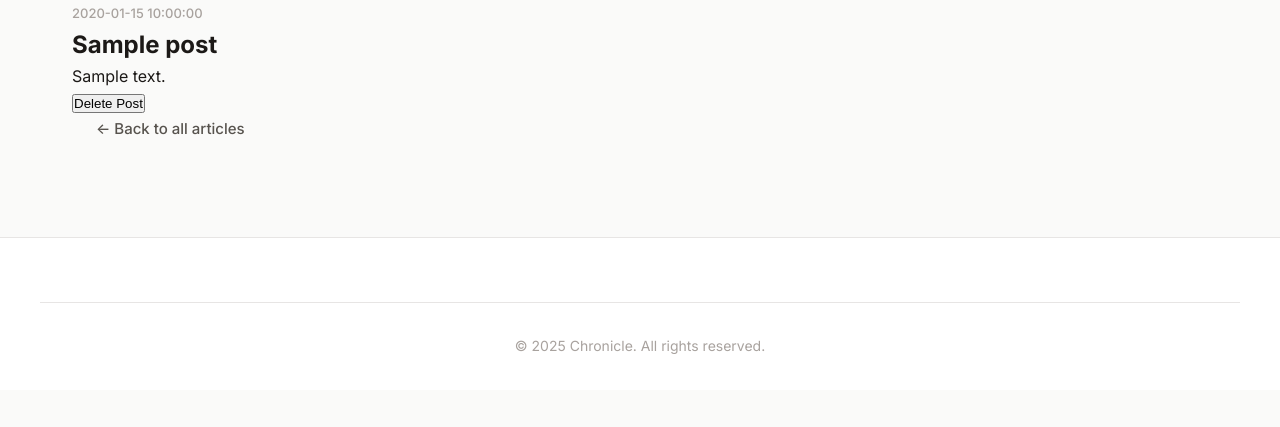
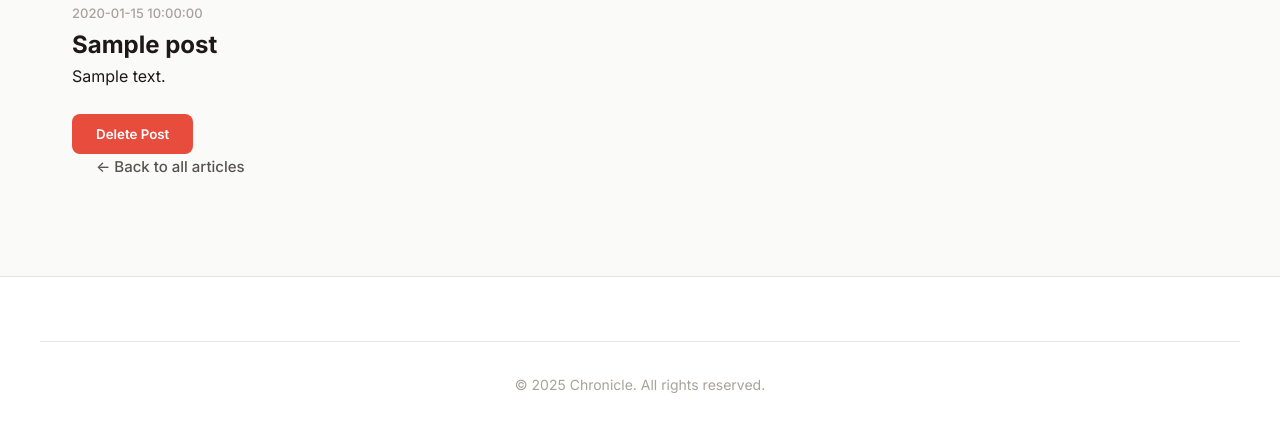
Before and after one commit to mal-22/my-block, a Flask app: template templates/post.html in a window 1280 px wide. Shown: the part 79-506 px from the top of the page. Run offline with Flask 3, Linux system fonts and the light colour scheme; the template is opened without the code that fills it: most values are stand-ins (such as "Sample title", 1, 10 or a date in 2020); parts of the project's set-up code (start-up, migrations or seed data) failed here and were passed over.

Commit message:
Add styles for delete post button

```diff
--- a/static/style.css
+++ b/static/style.css
@@ -659,3 +659,23 @@ body {
 .empty-state p {
   margin-bottom: 1.5rem;
 }
+
+/* Delete Post Button */
+.btn-delete {
+  background-color: #e74c3c; /* red */
+  color: white;
+  border: none;
+  padding: 0.75rem 1.5rem;
+  cursor: pointer;
+  border-radius: var(--radius-md);
+  font-weight: 600;
+  margin-top: 1.5rem;
+  transition: var(--transition);
+  font-family: var(--font-sans);
+}
+
+.btn-delete:hover {
+  background-color: #c0392b; /* darker red on hover */
+  transform: translateY(-1px);
+  box-shadow: var(--shadow-sm);
+}
```
